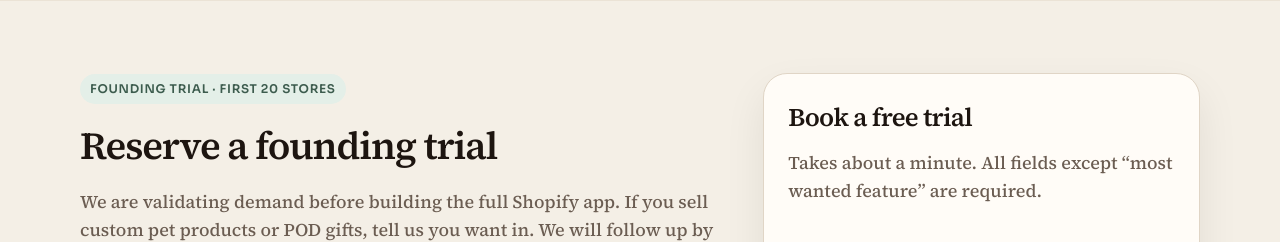
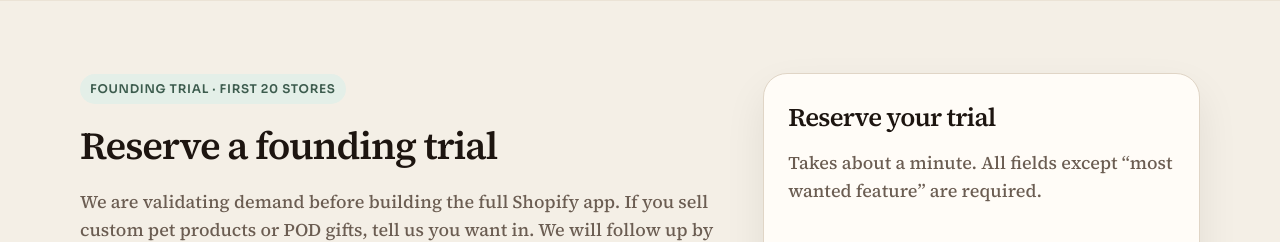
Before and after one commit to ShushuLee-codex/pawpreview-validation, a Flask app: template templates/index.html in a window 1280 px wide. Shown: the part 2495-2737 px from the top of the page. Run offline with Flask 3, Linux system fonts and the light colour scheme; the template is opened without the code that fills it, so the values that code supplies are empty.

Commit message:
Use Reserve wording and drop free-trial promise copy.

```diff
--- a/site/index.html
+++ b/site/index.html
@@ -142,7 +142,7 @@
             <p>Thanks — we received your request and will follow up by email if a founding trial spot is a fit.</p>
           </div>
           <form id="trial-form">
-          <h2>Book a free trial</h2>
+          <h2>Reserve your trial</h2>
           <p class="section-lead">Takes about a minute. All fields except “most wanted feature” are required.</p>
           <div id="form-errors" class="flashes" hidden></div>
           <div id="form-wait" class="wait" hidden role="status" aria-live="polite">
--- a/templates/index.html
+++ b/templates/index.html
@@ -143,7 +143,7 @@
             <p>Thanks — we received your request and will follow up by email if a founding trial spot is a fit.</p>
           </div>
           {% else %}
-          <h2>Book a free trial</h2>
+          <h2>Reserve your trial</h2>
           <p class="section-lead">Takes about a minute. All fields except “most wanted feature” are required.</p>
           {% with messages = get_flashed_messages() %}
             {% if messages %}
```
